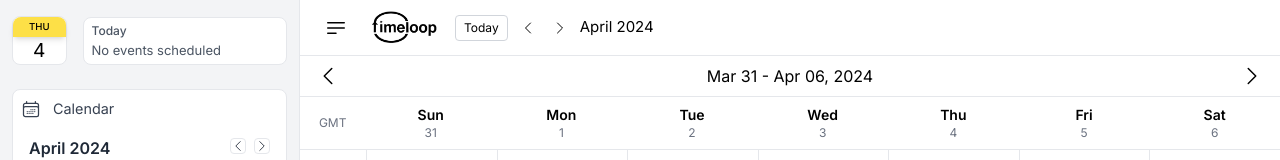
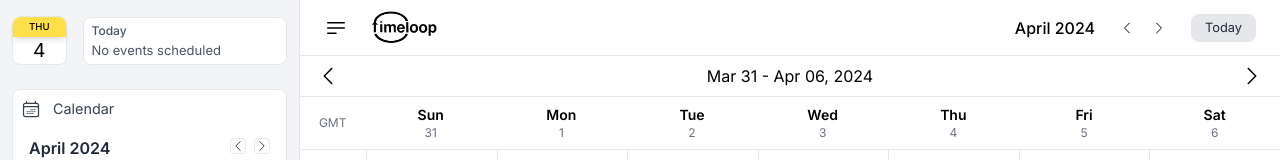
Before and after one commit to jpxoi/timeloop-frontend, a React (Vite) app: page /app in a window 1280 px wide. Shown: the top 160 px of the page. Built offline with nearby package versions, Linux system fonts and the light colour scheme; no server answers; sample sign-in values are in the browser's storage.

Commit message:
Restyled the navbar

```diff
--- a/src/Components/Organisms/NavBar.jsx
+++ b/src/Components/Organisms/NavBar.jsx
@@ -26,17 +26,25 @@ export default function NavBar({
     setCurrentMonth(newMonth);
   };
 
+
   return (
-    <div className="px-4 pr-6 flex min-h-14 items-center justify-between border-b border-b-gray-200">
-      <div className="flex items-center space-x-3">
+    <div className="flex px-4 pr-6 min-h-14 items-center border-b border-b-gray-200">
+      <div className="flex w-full items-center justify-between space-x-3">
+
+        <div className="flex space-x-3 items-center">
           <SidebarIcon />
           <Logo />
-        <Button
-          params="hover:bg-gray-100 border rounded py-1 px-2 mx-1 text-xs border-gray-300"
-          text="Today"
-          action={onTodayButtonClick}
+
+        </div>
+
+        <div className="flex space-x-6 items-center">
+
+          <DisplayMonthYear
+            params="text-black font-[500] text-[1rem]"
+            date={currentMonth}
           />
-        <div className="flex justify-between mx-7">
+
+          <div className="flex justify-between items-center ">
             <LeftArrow
               buttonparams=""
               iconparams="w-4 h-4 mr-2 hover:bg-gray-100 rounded-full"
@@ -48,11 +56,16 @@ export default function NavBar({
               action={GetNextMonth}
             />
           </div>
-        <DisplayMonthYear
-          params="text-black font-[400] text-[15px]"
-          date={currentMonth}
+
+          <Button
+            params="hover:bg-white border-2 rounded py-1 px-3 mx-1 bg-gray-200 leading-4 text-gray-800 text-[0.8rem] rounded-[0.5rem]"
+            text="Today"
+            action={onTodayButtonClick}
           />
         </div>
+
+      </div>
+
     </div>
   );
 }
```
Lines whose indentation alone changed are shown as unchanged.
